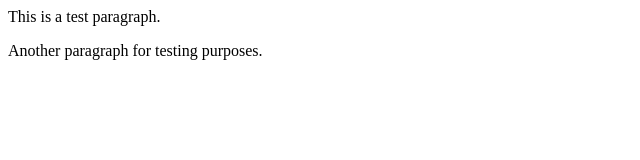
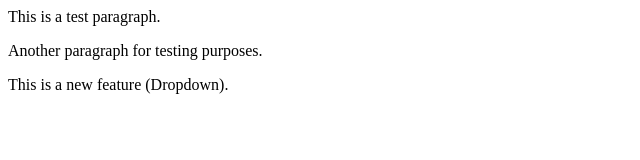
Before and after one commit to alman55969/Git_Demo, a plain HTML site: page index.html in a window 1280 px wide. Shown: the whole page, without its empty margins (0-640 px from the left). Drawn offline with Linux system fonts and the light colour scheme.

Commit message:
Add Dropdown

```diff
--- a/index.html
+++ b/index.html
@@ -1,2 +1,3 @@
 <p>This is a test paragraph.</p>
 <p>Another paragraph for testing purposes.</p>
+<p>This is a new feature (Dropdown).</p>
```
